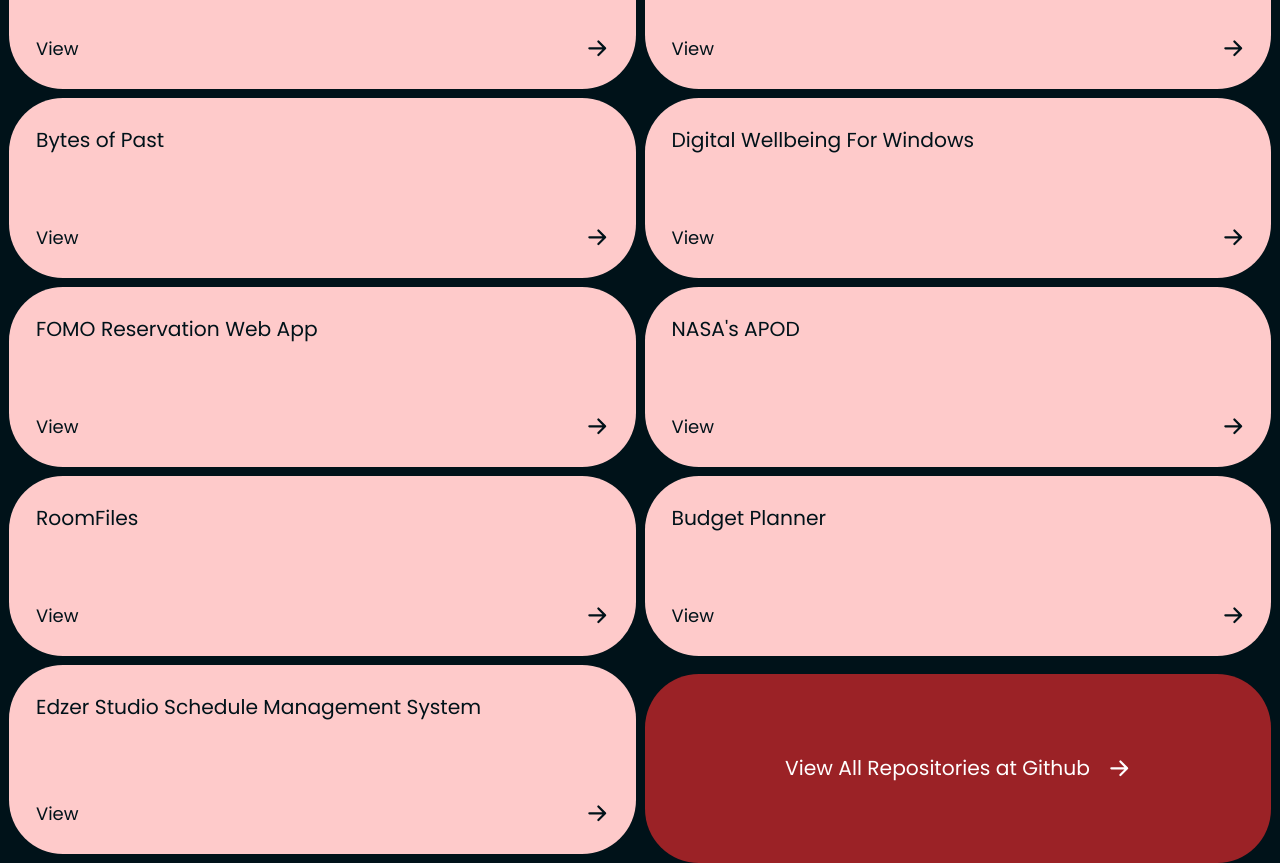
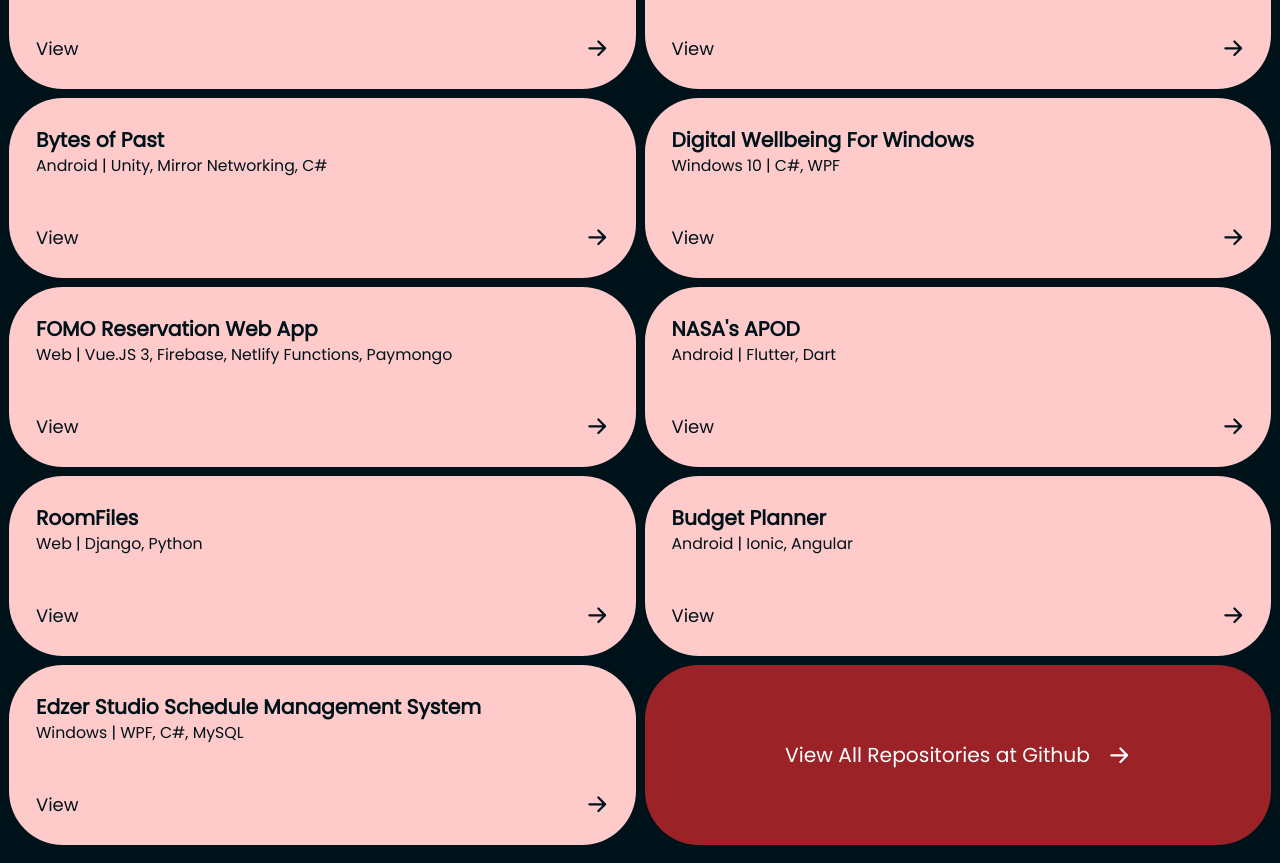
Before and after one commit to christiankyle-ching/vue-portfolio-ckcdev, a Vue app: page /projects in a window 1280 px wide. Shown: the part 380-1243 px from the top of the page. Built offline with nearby package versions, Linux system fonts and the light colour scheme.

Commit message:
Minor Fixes and Improvements

```diff
--- a/src/components/ProjectCard.vue
+++ b/src/components/ProjectCard.vue
@@ -4,7 +4,8 @@
     class="card h-full bg-red-200 text-_black card--bg-hover"
   >
     <header>
-      <h5>{{ project.title }}</h5>
+      <h5 class="font-bold">{{ project.title }}</h5>
+      <p class="text-sm">{{ project.platform }} | {{ project.stack }}</p>
     </header>
 
     <div class="card__background flex relative">
--- a/src/views/HomeView.vue
+++ b/src/views/HomeView.vue
@@ -92,27 +92,27 @@
                     <img
                       src="@/assets/images/projects/roomfiles/logo.jpg"
                       alt="RoomFiles"
-                      class="h-16 w-16 rounded-lg bg-white"
+                      class="h-14 w-14 md:h-16 md:w-16 rounded-lg bg-white"
                     />
                     <img
                       src="@/assets/images/projects/nasa_apod/logo.png"
                       alt="NASA's APOD"
-                      class="h-16 w-16 rounded-lg bg-white"
+                      class="h-14 w-14 md:h-16 md:w-16 rounded-lg bg-white"
                     />
                     <img
                       src="@/assets/images/projects/digital-wellbeing-windows/logo.png"
                       alt="Digital Wellbeing for Windows"
-                      class="h-16 w-16 rounded-lg bg-white"
+                      class="h-14 w-14 md:h-16 md:w-16 rounded-lg bg-white"
                     />
                     <img
                       src="@/assets/images/projects/bytes-of-past/logo.png"
                       alt="Bytes of Past"
-                      class="h-16 w-16 rounded-lg bg-white"
+                      class="h-14 w-14 md:h-16 md:w-16 rounded-lg bg-white"
                     />
                     <img
                       src="@/assets/images/projects/budget/logo.jpg"
                       alt="Budget Planner"
-                      class="h-16 w-16 rounded-lg bg-white"
+                      class="h-14 w-14 md:h-16 md:w-16 rounded-lg bg-white"
                     />
                   </div>
                 </LoopingAnimator>
--- a/src/views/ProjectsView.vue
+++ b/src/views/ProjectsView.vue
@@ -13,7 +13,7 @@
       <a
         href="https://github.com/christiankyle-ching?tab=repositories"
         target="_blank"
-        class="card h-full bg-_dark-red mt-2"
+        class="card h-full bg-_dark-red"
         :class="{ 'col-span-full': projects.length % 2 == 0 }"
       >
         <div class="m-auto">
```
